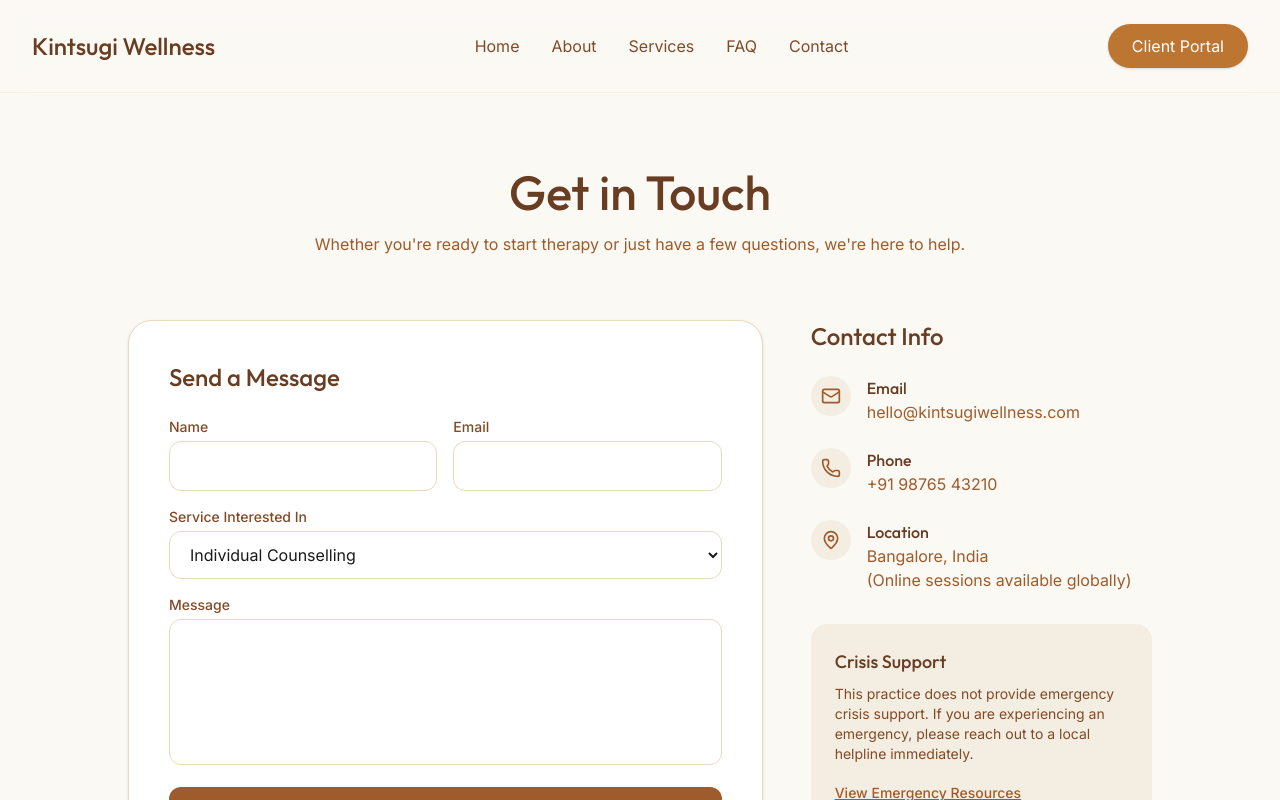
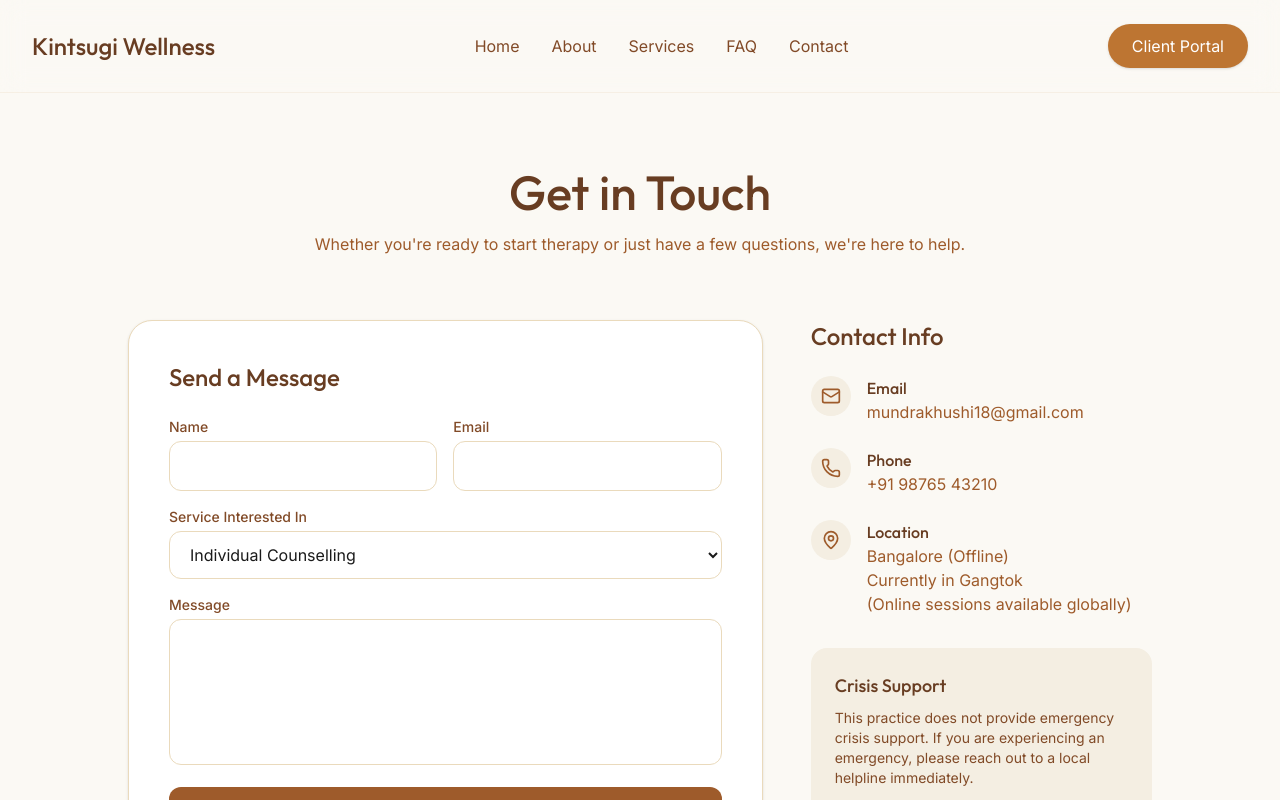
Before and after one commit to shashankmauryaa/kintsugi-wellness, a Next.js app: page /contact in a window 1280 px wide. Shown: the top 800 px of the page. Built offline with nearby package versions, Linux system fonts and the light colour scheme.

Commit message:
chore: update contact email and location details in contact page

```diff
--- a/src/app/contact/page.tsx
+++ b/src/app/contact/page.tsx
@@ -56,7 +56,7 @@ export default function Contact() {
                   </div>
                   <div>
                     <h3 className="font-medium text-[var(--color-gold-900)]">Email</h3>
-                    <p className="text-[var(--color-gold-700)]">hello@kintsugiwellness.com</p>
+                    <p className="text-[var(--color-gold-700)]">mundrakhushi18@gmail.com</p>
                   </div>
                 </div>
                 <div className="flex items-start gap-4">
@@ -74,7 +74,7 @@ export default function Contact() {
                   </div>
                   <div>
                     <h3 className="font-medium text-[var(--color-gold-900)]">Location</h3>
-                    <p className="text-[var(--color-gold-700)]">Bangalore, India<br/>(Online sessions available globally)</p>
+                    <p className="text-[var(--color-gold-700)]">Bangalore (Offline) <br/>Currently in Gangtok<br/>(Online sessions available globally)</p>
                   </div>
                 </div>
               </div>
```
